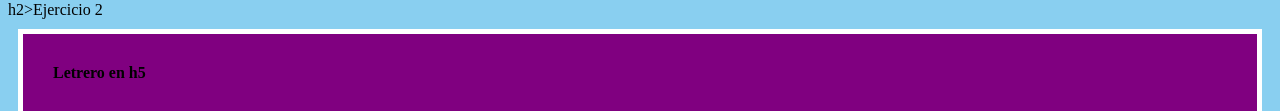
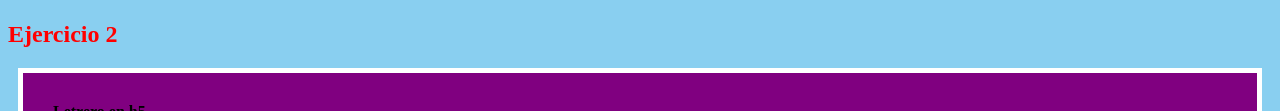
Before and after one commit to EspinosaMonica/practica-1-css, a plain HTML site: page index.html in a window 1280 px wide. Shown: the part 544-655 px from the top of the page. Drawn offline with Linux system fonts and the light colour scheme.

Commit message:
index.html
corrigiendo error en la linea 27 con el h2

```diff
--- a/index.html
+++ b/index.html
@@ -14,7 +14,7 @@
         <img id="product_image" src="https://store.storeimages.cdn-apple.com/4982/as-images.apple.com/is/airpods-max-hero-select-202409?wid=976&hei=916&fmt=jpeg&qlt=90&.v=1725492700483" alt="AirPods Max en sus diferentes colores">
     </div>
 
-    h2>Ejercicio 2</h2>
+    <h2>Ejercicio 2</h2>
 
 	<h4 class="box">Letrero en h5</h4>
 	<button  class="button">Botón</button>
```
